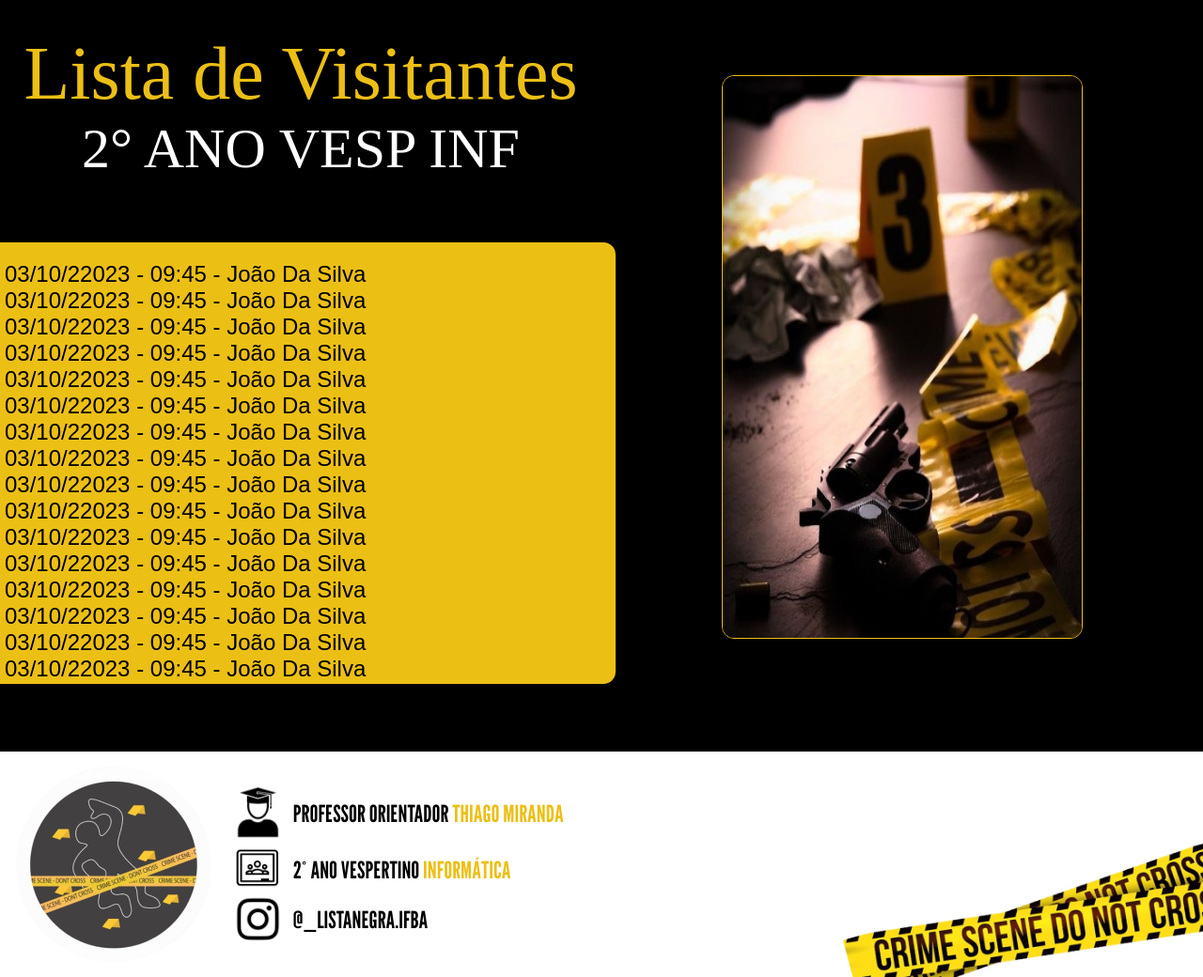
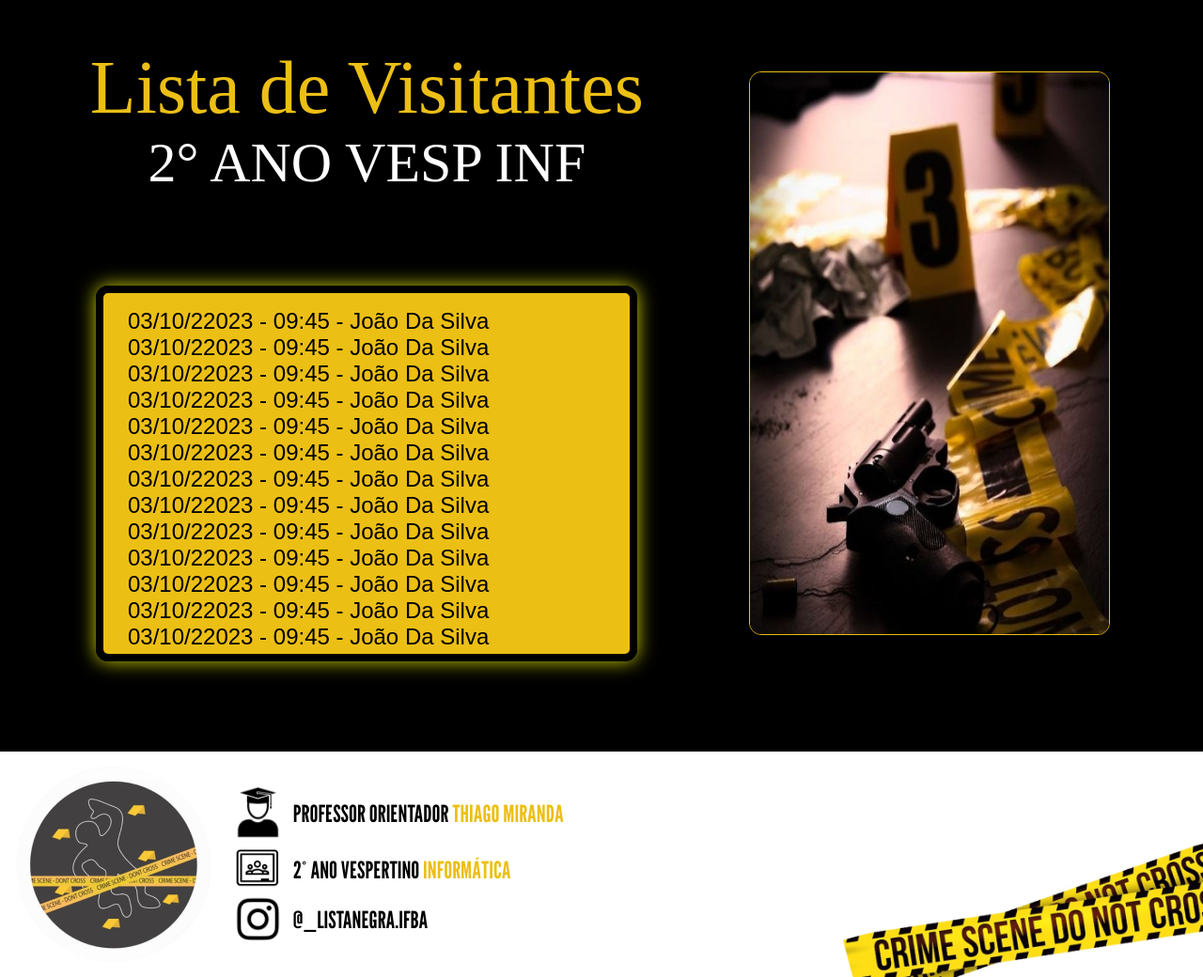
Before and after one commit to Janijanilevs/Projeto-Web-SECITEC, a PHP site: page /app/view/mostra.php in a window 1280 px wide. Shown: the whole page at 94% size. Run offline with PHP 8.4, Linux system fonts and the light colour scheme; some web fonts are replaced.

Commit message:
Paginas Terminadas

```diff
--- a/aula006/estilo2.css
+++ b/aula006/estilo2.css
@@ -11,13 +11,16 @@
     width: 100%;
     min-height: 100vh;
     display: flex;
-    padding-bottom: 40px;
+    justify-content: space-between;
+    padding-bottom: 6vh;
+    padding-left: 5%;
+    padding-right: 10%;
 }
 .titulo-lista h1{
     color: #ECBF15;
     text-align: center;
     font-family: Irish Grover;
-    font-size: 80px;
+    font-size: 10vh;
     font-style: normal;
     font-weight: 400;
     line-height: normal;
@@ -32,7 +35,7 @@
     line-height: normal;
 }
 .part{
-    width: 50%;
+    width: 60%;
     display: flex;
     flex-direction: column;
     justify-content: space-around;
@@ -41,21 +44,34 @@
 .mostrar-lista{
     background: #ECBF15;
     font-family: Arial, Helvetica, sans-serif;
-    width: 670px;
-    height: 470px;
-    padding: 20px;
+    width: 45vw;
+    height: 50vh;
+    padding-left: 2vw;
+    padding-top: 2vh;
     border-radius: 13px;
+    border: 1vh solid black;
+    box-shadow: 0vw 0vh 20px rgba(241, 245, 3, 0.849);
     overflow: auto;
     font-size: 3vh;
 }
 ::-webkit-scrollbar {
-    width: 12px; /* Largura da barra de rolagem */
+    width: 15px;
 }
+::-webkit-scrollbar-track {
+    background: #000000; /* Cor do fundo da trilha da barra de rolagem */
+}
+
+::-webkit-scrollbar-thumb {
+    background: #fde404; /* Cor da barra de rolagem */
+}
+
+
+
 .mostrar-lista ul{
     list-style: none;
 }
 .part2{
-    width: 50%;
+    width: 30%;
     display: flex;
     justify-content: center;
     align-items: center;
@@ -65,8 +81,8 @@
     height: 75vh;
 }
 .cena-de-crime img{
-    width: 100%;
-    height: 100%;
+    width: 30vw;
+    height: 75vh;
     border: 1px solid #ECBF15;
     border-radius: 13px;
 }
```
Also changed, not shown: aula006/estilo.css (+10 -0 lines).
